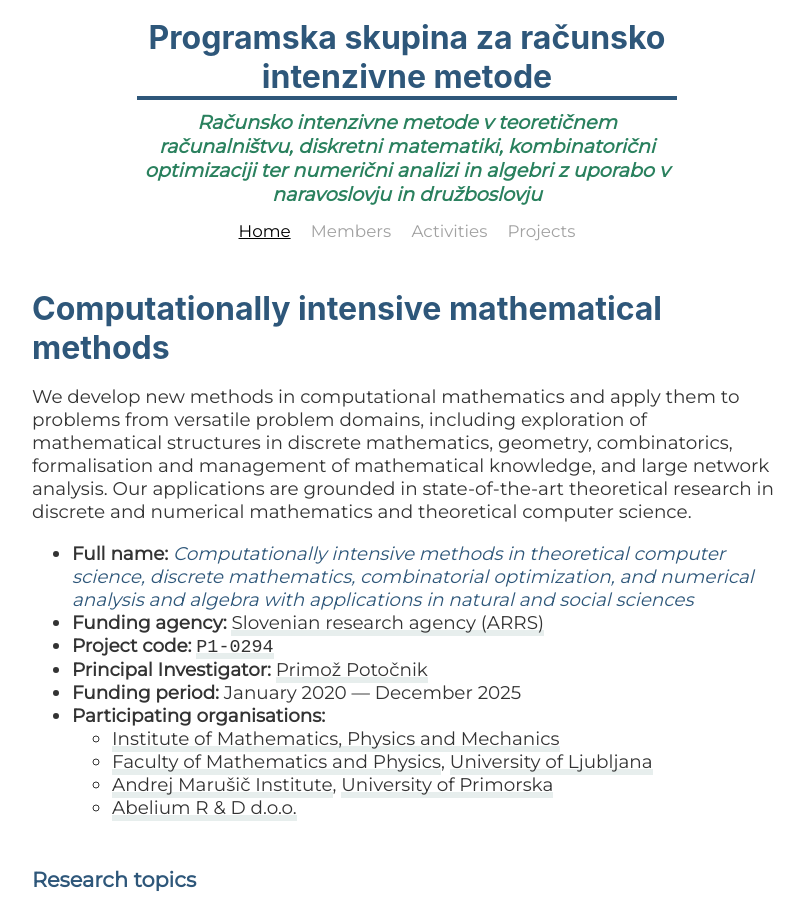
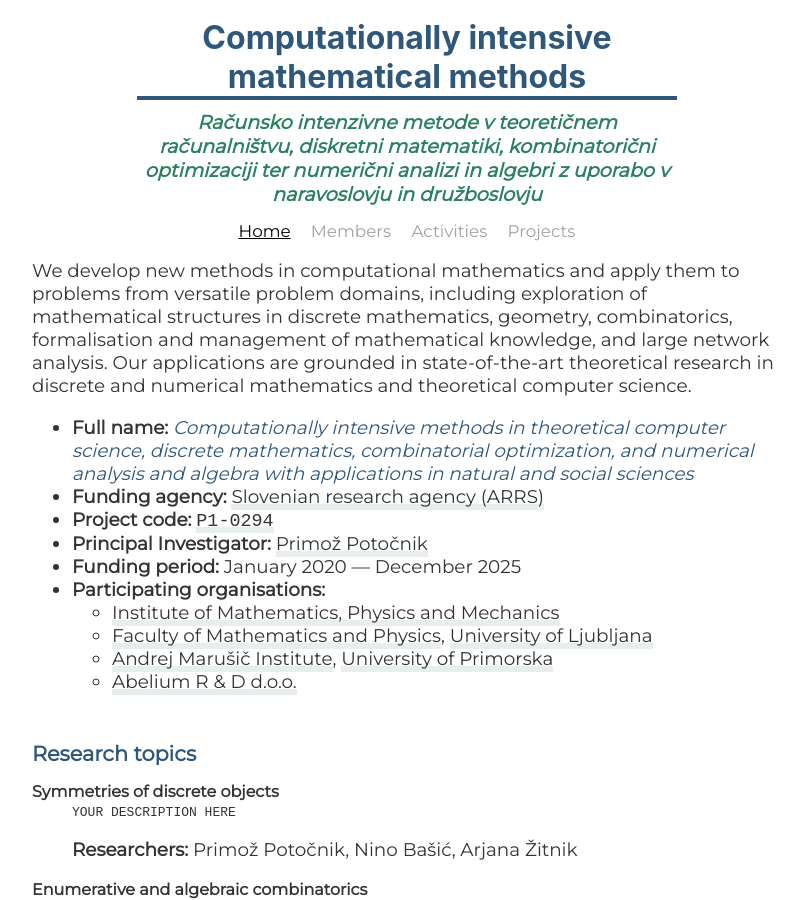
Before and after one commit to IMFM-SI/cimm-site, a Jekyll site: the page built from index.md, in a window 1280 px wide and 900 px high. Shown: the whole window, without its empty margins (233-1037 px from the left). Built offline with Jekyll 4.4.1, drawn with Linux system fonts in a browser that asks for light colours; nearby versions of some CDN libraries; some web fonts are replaced.

Commit message:
Fix header

```diff
--- a/_config.yml
+++ b/_config.yml
@@ -18,7 +18,7 @@
 # You can create any custom variable you would like, and they will be accessible
 # in the templates via {{ site.myvariable }}.
 
-title: Programska skupina za računsko intenzivne metode
+title: Computationally intensive mathematical methods
 # Site owner
 owner:
   name: Primož Potočnik
```
Also changed, not shown: index.md (+0 -2 lines).
